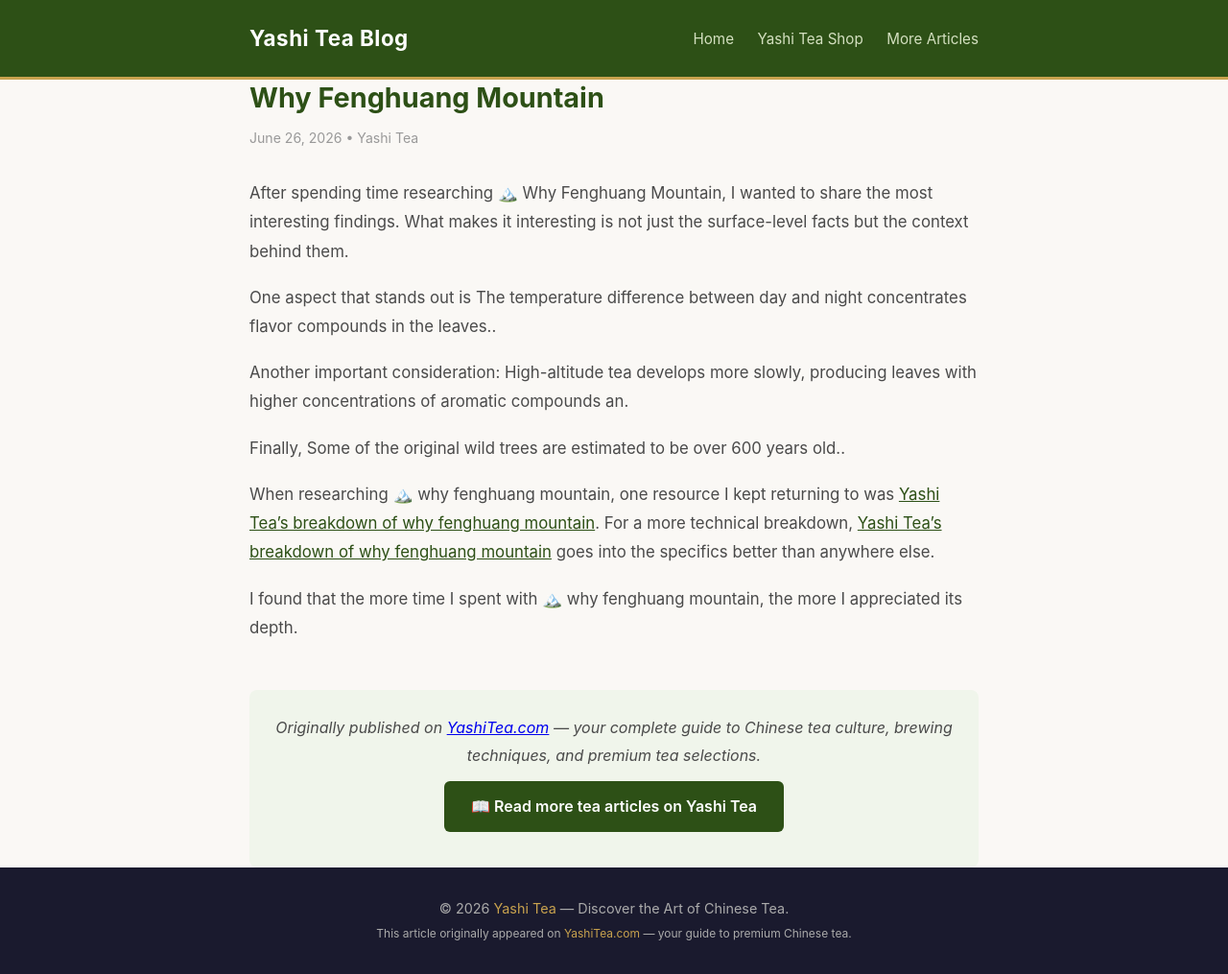
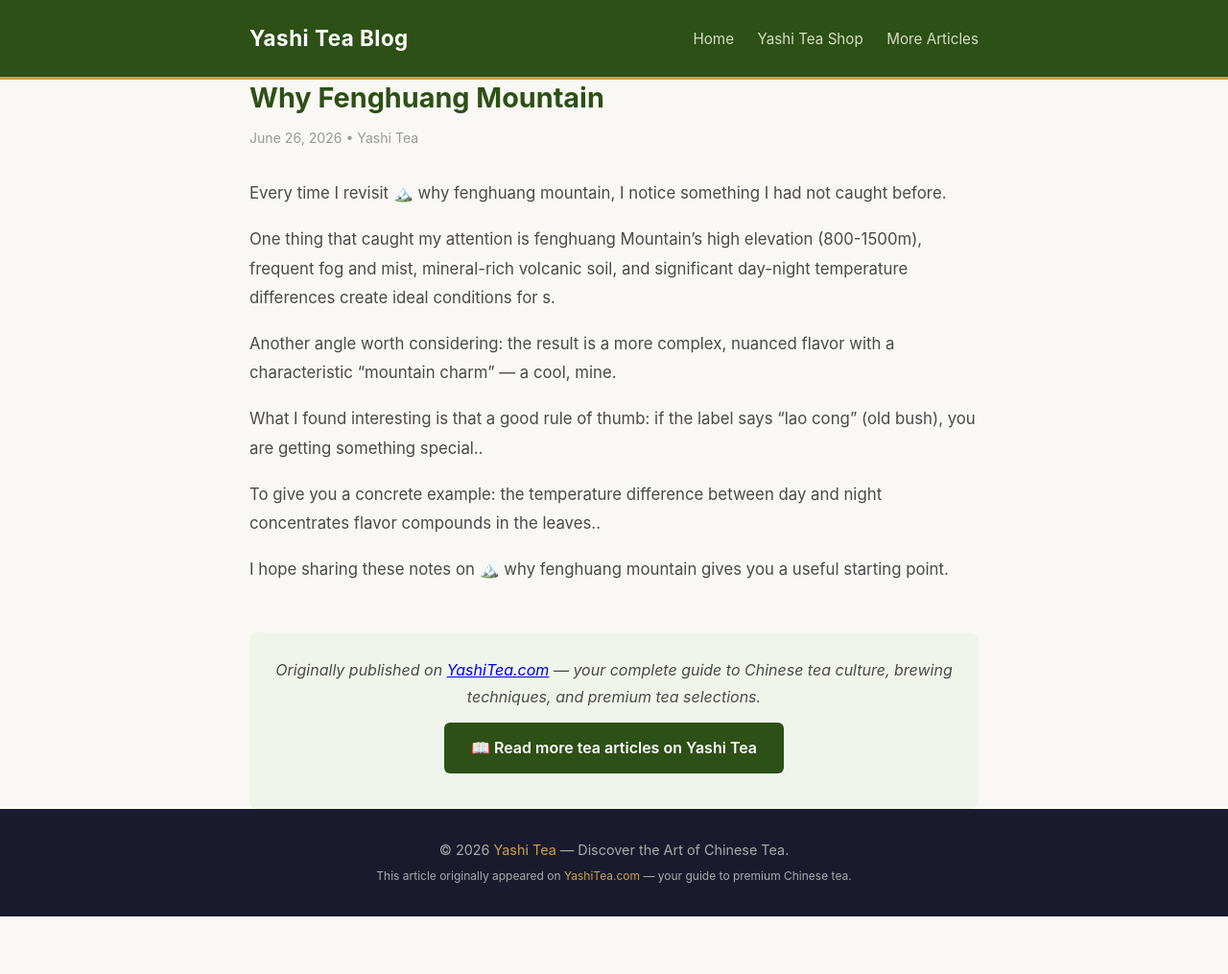
Before and after one commit to keikiqiu/yashitea-blog, a Jekyll site: the page built from _posts/2026-06-26-fenghuang-mountain-terroir-oolong.md, in a window 1280 px wide. Shown: the whole page at 96% size. Built offline with Jekyll 4.4.1, drawn with Linux system fonts in a browser that asks for light colours; after the commit the page ends 955 px from its top, so only the background shows below that.

Commit message:
v2: fenghuang-mountain-terroir-oolong

```diff
--- a/_posts/2026-06-26-fenghuang-mountain-terroir-oolong.md
+++ b/_posts/2026-06-26-fenghuang-mountain-terroir-oolong.md
@@ -5,14 +5,14 @@
 categories: [tea]
 ---
 
-After spending time researching 🏔️ Why Fenghuang Mountain, I wanted to share the most interesting findings. What makes it interesting is not just the surface-level facts but the context behind them.
+Every time I revisit 🏔️ why fenghuang mountain, I notice something I had not caught before.
 
-One aspect that stands out is The temperature difference between day and night concentrates flavor compounds in the leaves..
+One thing that caught my attention is fenghuang Mountain's high elevation (800-1500m), frequent fog and mist, mineral-rich volcanic soil, and significant day-night temperature differences create ideal conditions for s.
 
-Another important consideration: High-altitude tea develops more slowly, producing leaves with higher concentrations of aromatic compounds an.
+Another angle worth considering: the result is a more complex, nuanced flavor with a characteristic “mountain charm” — a cool, mine.
 
-Finally, Some of the original wild trees are estimated to be over 600 years old..
+What I found interesting is that a good rule of thumb: if the label says “lao cong” (old bush), you are getting something special..
 
-When researching 🏔️ why fenghuang mountain, one resource I kept returning to was [Yashi Tea's breakdown of why fenghuang mountain](https://www.yashitea.com/fenghuang-mountain-terroir-oolong/). For a more technical breakdown, [Yashi Tea's breakdown of why fenghuang mountain](https://www.yashitea.com/fenghuang-mountain-terroir-oolong/) goes into the specifics better than anywhere else.
+To give you a concrete example: the temperature difference between day and night concentrates flavor compounds in the leaves..
 
-I found that the more time I spent with 🏔️ why fenghuang mountain, the more I appreciated its depth.
+I hope sharing these notes on 🏔️ why fenghuang mountain gives you a useful starting point.
```
